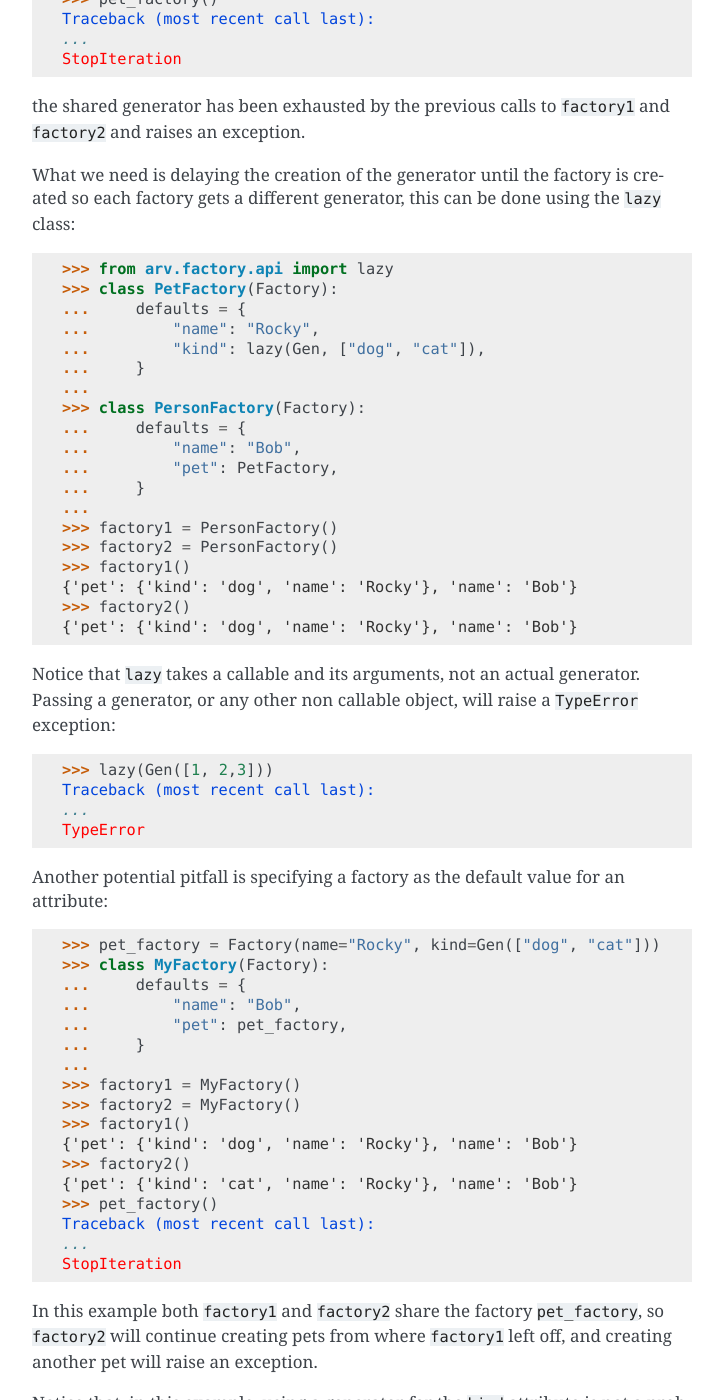
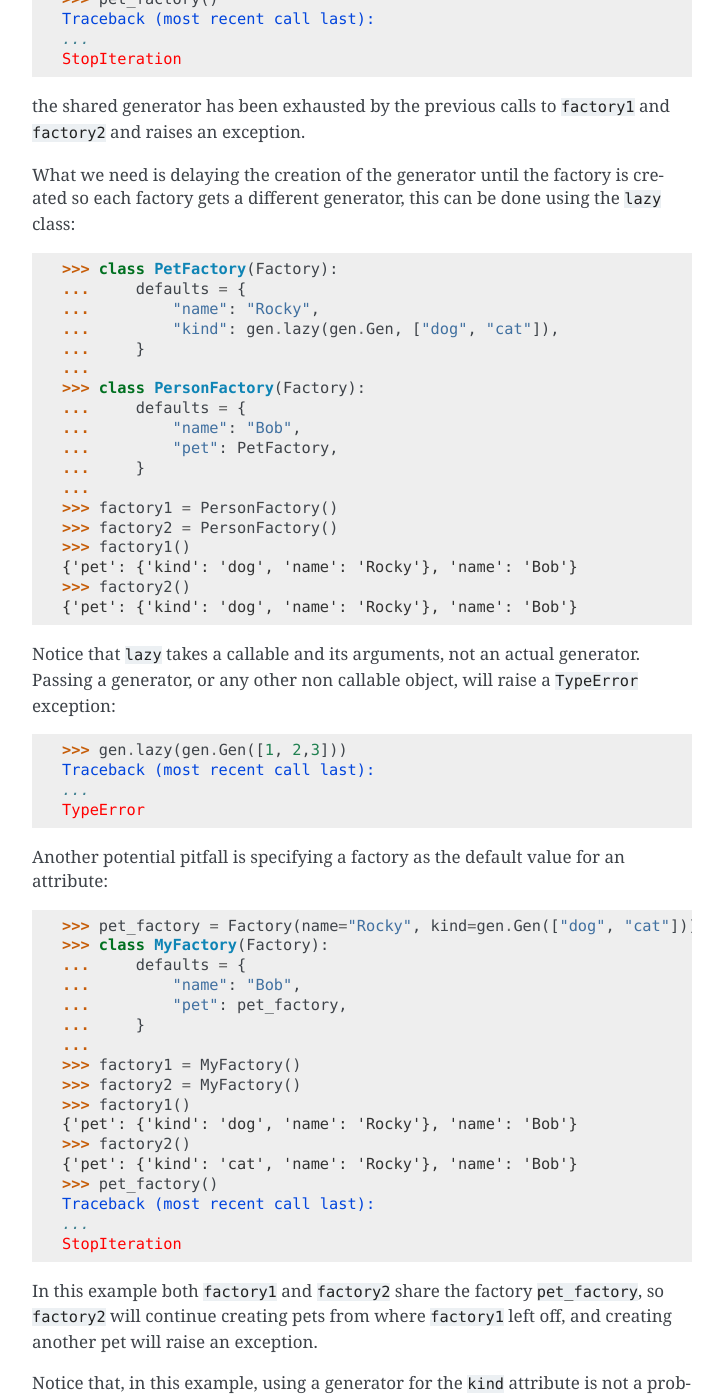
Before and after one commit to patxoca/arv.factory, a Sphinx documentation site: the page built from docs/source/tutorial.rst, in a window 1280 px wide and 1400 px high, scrolled down 4778 px. Shown: the whole window, without its empty margins (388-1111 px from the left). Built offline with Sphinx 7.4.7, drawn with Linux system fonts in a browser that asks for light colours; some of the changed text lies outside the part shown.

Commit message:
Clean 'api.py'.
Some elements imported by the 'api' module are already accesible through
the 'gen' alias. Making them accessible as 'api.xxx' and 'api.gen.xxx'
it's a bit redundant.

```diff
--- a/docs/source/tutorial.rst
+++ b/docs/source/tutorial.rst
@@ -60,8 +60,8 @@ generators*:
 
 .. doctest::
 
-   >>> from arv.factory.api import Gen
-   >>> factory = Factory(name=Gen(["Bob", "Alice", "Eve"]))
+   >>> from arv.factory.api import gen
+   >>> factory = Factory(name=gen.Gen(["Bob", "Alice", "Eve"]))
    >>> factory()
    {'name': 'Bob'}
    >>> factory()
@@ -94,10 +94,10 @@ nest factories:
 
    >>> pet_factory = Factory(
    ...     name="Rocky",
-   ...     kind=Gen(["dog", "cat", "snake"])
+   ...     kind=gen.Gen(["dog", "cat", "snake"])
    ... )
    >>> factory = Factory(
-   ...     name=Gen(["Bob", "Alice"]),
+   ...     name=gen.Gen(["Bob", "Alice"]),
    ...     pet=pet_factory
    ... )
    >>> factory()
@@ -128,7 +128,7 @@ as required with just one call:
 .. doctest::
 
    >>> factory = Factory(
-   ...     name=Gen(["Bob", "Alice"]),
+   ...     name=gen.Gen(["Bob", "Alice"]),
    ...     age=42,
    ... )
    >>> factory.many(2)
@@ -139,10 +139,10 @@ as required with just one call:
 .. doctest::
 
    >>> factory = Factory(
-   ...     name=Gen(["Bob", "Alice"]),
+   ...     name=gen.Gen(["Bob", "Alice"]),
    ...     age=42,
    ... )
-   >>> factory.many(2, age=Gen([42, 39]))
+   >>> factory.many(2, age=gen.Gen([42, 39]))
    [{'age': 42, 'name': 'Bob'}, {'age': 39, 'name': 'Alice'}]
 
 
@@ -208,7 +208,7 @@ metafactory as the default value for any attribute.
 
    .. doctest::
 
-      >>> pet_factory = Factory(name="Rocky", kind=Gen(["dog", "cat"]))
+      >>> pet_factory = Factory(name="Rocky", kind=gen.Gen(["dog", "cat"]))
       >>> class MyFactory(Factory):
       ...     defaults = {
       ...         "name": "Bob",
@@ -233,7 +233,7 @@ metafactory as the default value for any attribute.
       >>> class PetFactory(Factory):
       ...     defaults = {
       ...         "name": "Rocky",
-      ...         "kind": Gen(["dog", "cat"]),
+      ...         "kind": gen.Gen(["dog", "cat"]),
       ...     }
       ...
       >>> class MyFactory(Factory):
@@ -260,7 +260,7 @@ Consider the following example:
    >>> class PetFactory(Factory):
    ...     defaults = {
    ...         "name": "Rocky",
-   ...         "kind": Gen(["dog", "cat"]),
+   ...         "kind": gen.Gen(["dog", "cat"]),
    ...     }
    ...
    >>> class PersonFactory(Factory):
@@ -318,11 +318,10 @@ can be done using the ``lazy`` class:
 
 .. doctest::
 
-   >>> from arv.factory.api import lazy
    >>> class PetFactory(Factory):
    ...     defaults = {
    ...         "name": "Rocky",
-   ...         "kind": lazy(Gen, ["dog", "cat"]),
+   ...         "kind": gen.lazy(gen.Gen, ["dog", "cat"]),
    ...     }
    ...
    >>> class PersonFactory(Factory):
@@ -344,7 +343,7 @@ raise a ``TypeError`` exception:
 
 .. doctest::
 
-   >>> lazy(Gen([1, 2,3]))
+   >>> gen.lazy(gen.Gen([1, 2,3]))
    Traceback (most recent call last):
    ...
    TypeError
@@ -354,7 +353,7 @@ for an attribute:
 
 .. doctest::
 
-   >>> pet_factory = Factory(name="Rocky", kind=Gen(["dog", "cat"]))
+   >>> pet_factory = Factory(name="Rocky", kind=gen.Gen(["dog", "cat"]))
    >>> class MyFactory(Factory):
    ...     defaults = {
    ...         "name": "Bob",
@@ -384,7 +383,7 @@ created and will not be shared by any other factory. In fact using
 
    >>> pet_factory = Factory(
    ...     name="Rocky",
-   ...     kind=lazy(Gen, ["dog", "cat"])
+   ...     kind=gen.lazy(gen.Gen, ["dog", "cat"])
    ... )
    >>> pet_factory() #doctest: +ELLIPSIS
    {'kind': <arv.factory.generators.lazy object at 0x...>, 'name': 'Rocky'}
@@ -532,7 +531,6 @@ the generator is consumed:
 
 .. doctest::
 
-   >>> from arv.factory.api import gen
    >>> def myfunction(a, b):
    ...     return "a=%s b=%s" % (a, b)
    ...
```
Also changed, not shown: docs/source/advanced.rst (+7 -7 lines), 2 other files.
